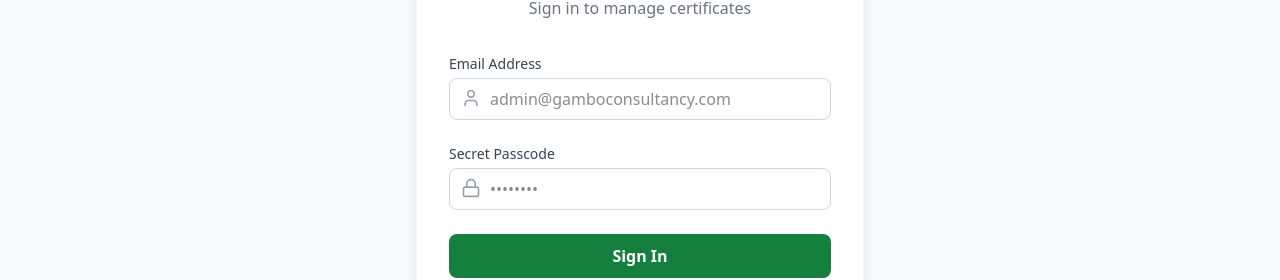
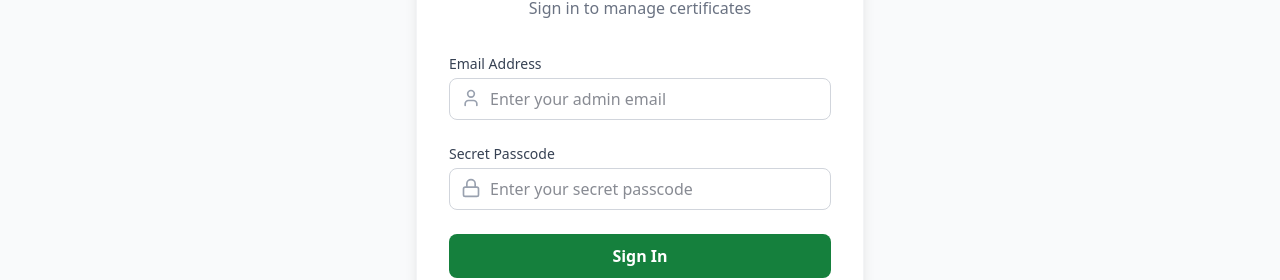
Before and after one commit to samkiell/GamboConsultancy, a Next.js app: page /certification in a window 1280 px wide. Shown: the part 404-684 px from the top of the page. Built offline with nearby package versions, Linux system fonts and the light colour scheme; no server answers.

Commit message:
feat: implement an admin page for certificate generation with authentication and PDF download functionality.

```diff
--- a/src/app/certification/page.tsx
+++ b/src/app/certification/page.tsx
@@ -133,7 +133,7 @@ export default function CertificationAdminPage() {
                   value={email}
                   onChange={(e) => setEmail(e.target.value)}
                   className="w-full pl-10 pr-4 py-2 border border-gray-300 rounded-lg focus:ring-2 focus:ring-brand-primary/20 focus:border-brand-primary outline-none transition-all"
-                  placeholder="admin@gamboconsultancy.com"
+                  placeholder="Enter your admin email"
                   required
                 />
                 <User className="w-5 h-5 text-gray-400 absolute left-3 top-2.5" />
@@ -148,7 +148,7 @@ export default function CertificationAdminPage() {
                   value={secret}
                   onChange={(e) => setSecret(e.target.value)}
                   className="w-full pl-10 pr-4 py-2 border border-gray-300 rounded-lg focus:ring-2 focus:ring-brand-primary/20 focus:border-brand-primary outline-none transition-all"
-                  placeholder="••••••••"
+                  placeholder="Enter your secret passcode"
                   required
                 />
                 <Lock className="w-5 h-5 text-gray-400 absolute left-3 top-2.5" />
```
